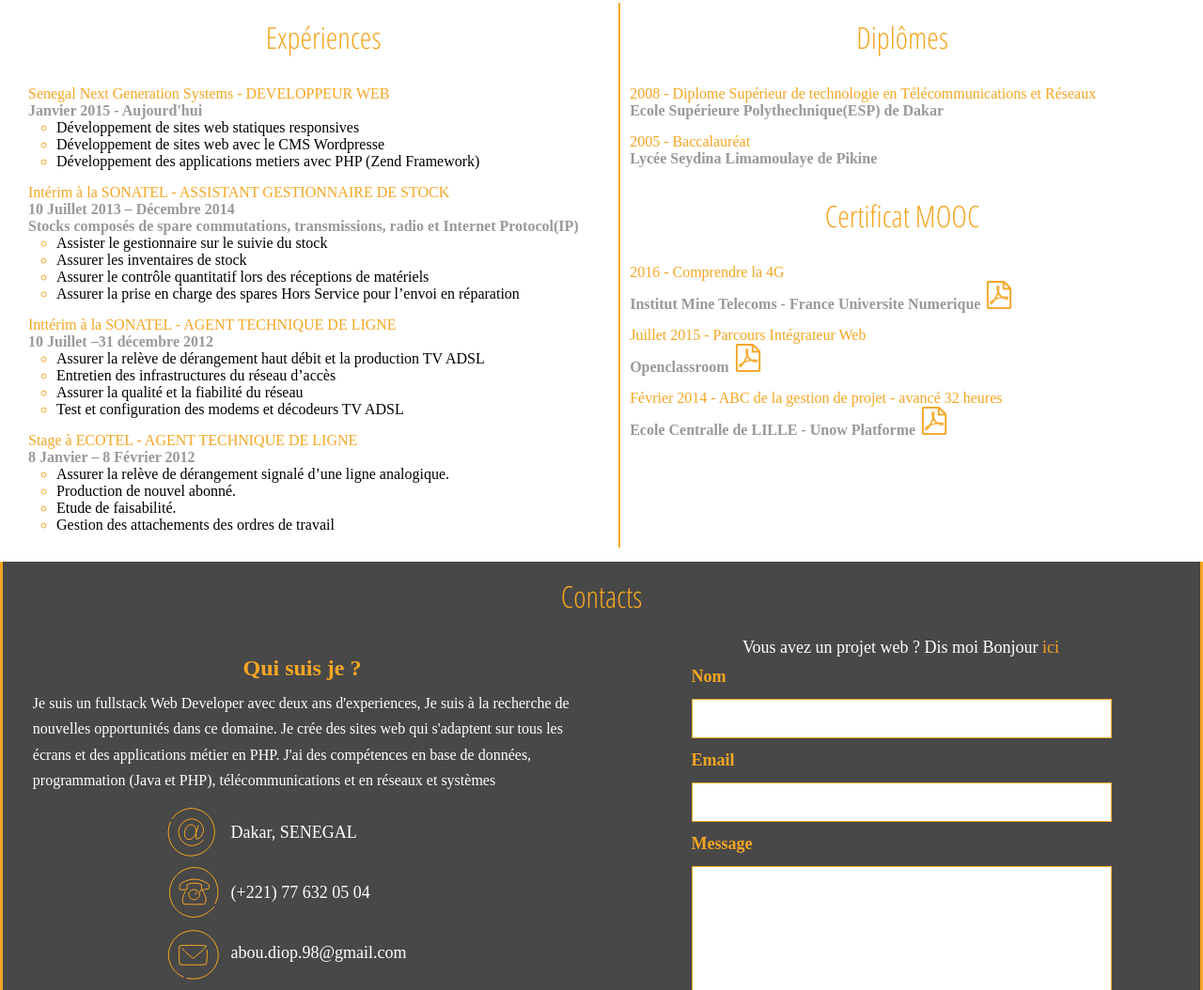
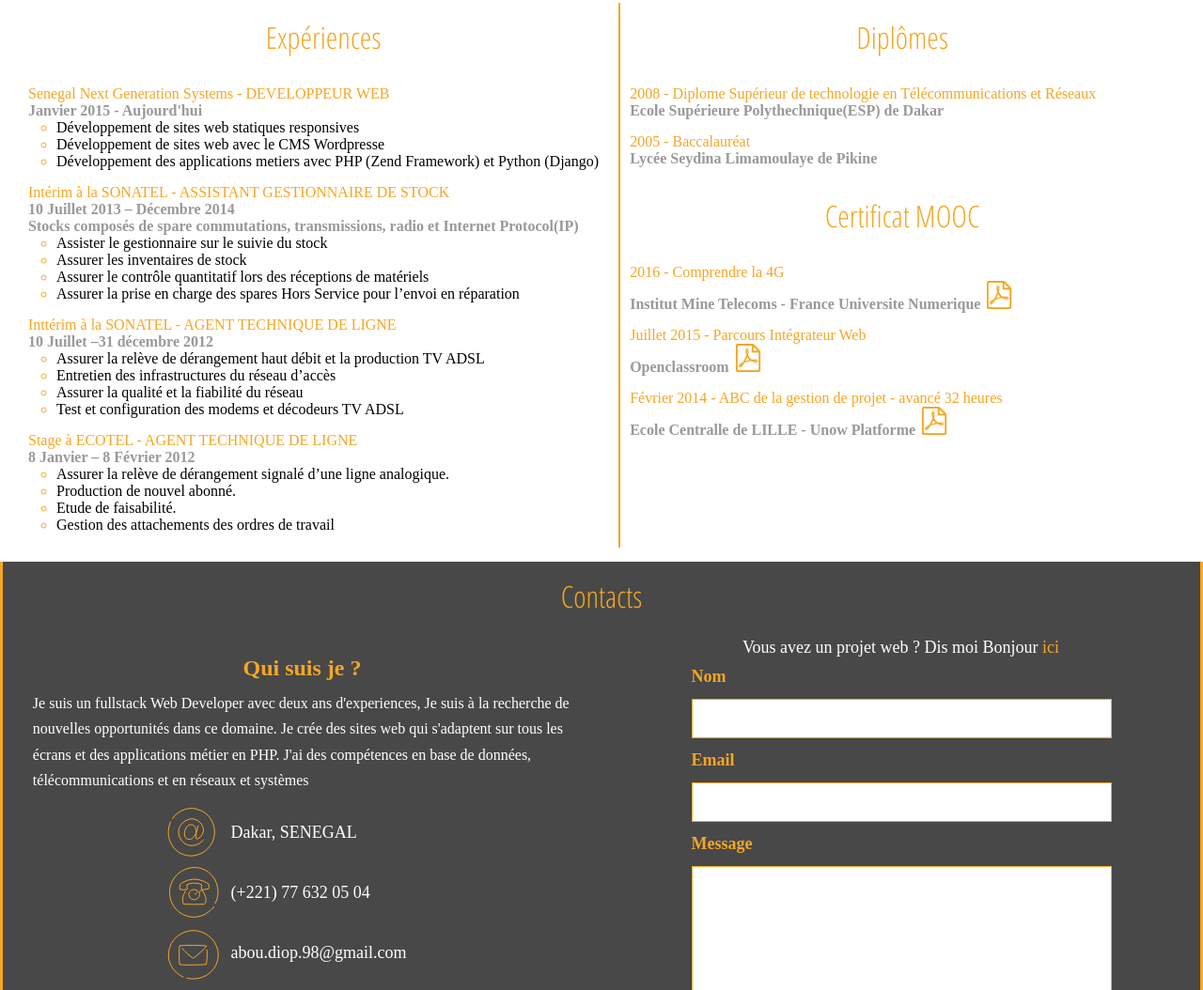
Before and after one commit to diopabou/diopabou.github.io, a website: page index.html in a window 1280 px wide. Shown: the part 1541-2595 px from the top of the page at 94% size. Drawn offline with Linux system fonts and the light colour scheme.

Commit message:
Refactoring Code

```diff
--- a/index.html
+++ b/index.html
@@ -114,7 +114,7 @@
                 <ul class="taches">
                   <li><a>Développement de sites web statiques responsives</a></li>
                   <li><a>Développement de sites web avec le CMS Wordpresse</a></li>
-                  <li><a>Développement des applications metiers avec PHP (Zend Framework)</a></li>
+                  <li><a>Développement des applications metiers avec PHP (Zend Framework) et Python (Django)</a></li>
                 </ul>
               </div>
               <div class="experience">
@@ -182,7 +182,7 @@
                 <h2>Qui suis je ?</h2>
                 <p class="aboutme">
                     Je suis un fullstack Web Developer avec deux ans d'experiences, Je suis à la recherche de nouvelles opportunités dans ce domaine. Je crée des sites web qui s'adaptent sur tous les écrans et des applications métier en PHP.
-                    J'ai des compétences en base de données, programmation (Java et PHP), télécommunications et en réseaux et systèmes
+                    J'ai des compétences en base de données, télécommunications et en réseaux et systèmes
                 </p>
               <p class="contact__item"><img src="images/at.png" alt="Dakar, Senegal"><span> Dakar, SENEGAL</span></p>
               <p class="contact__item"><img src="images/phone.png" alt="Dakar, Senegal"><span> (+221) 77 632 05 04</span></p>
```
